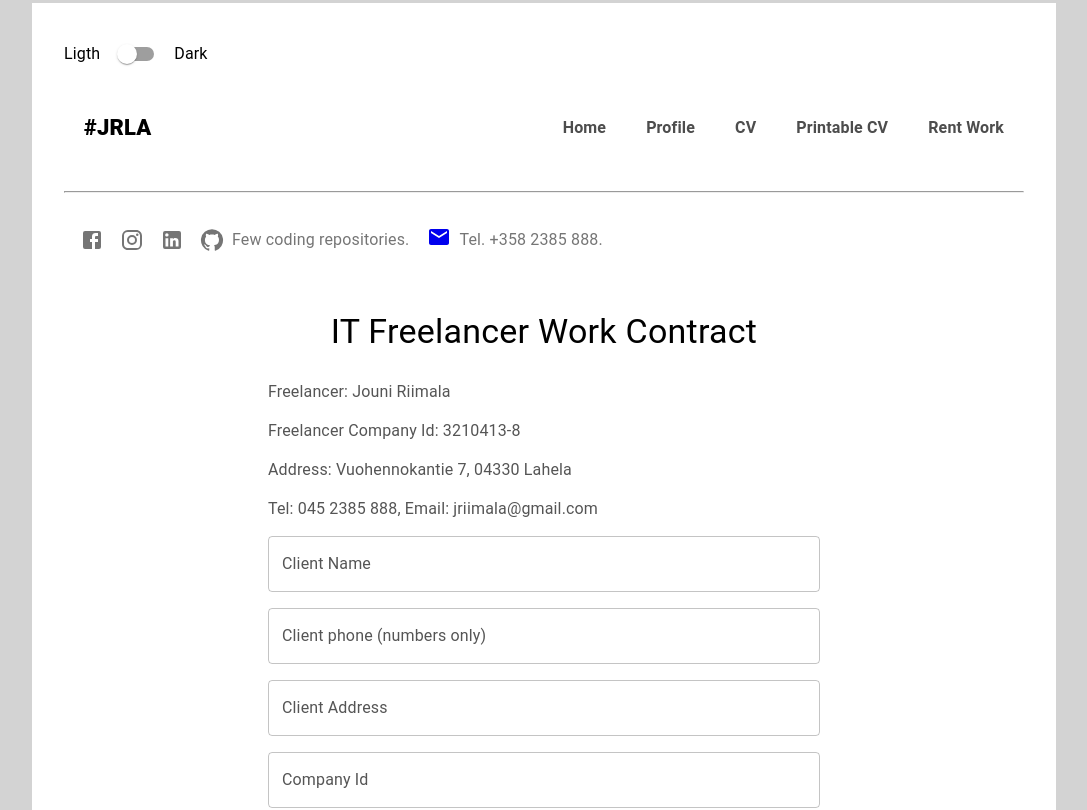
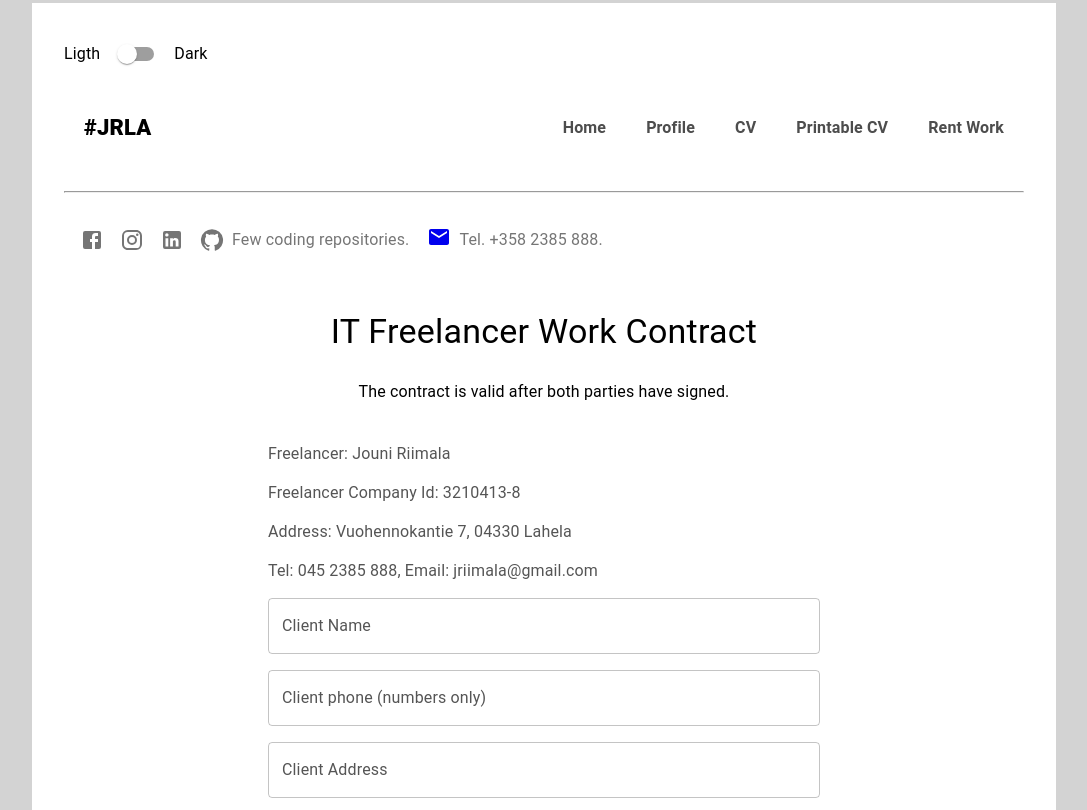
Before and after one commit to JouniR68/CV, a React (Vite) app: page /contract in a window 1280 px wide. Shown: the top 810 px of the page, without its empty margins (96-1183 px from the left). Built offline with nearby package versions, Linux system fonts and the light colour scheme.

Commit message:
Additional text added to contract

```diff
--- a/src/components/Contract.jsx
+++ b/src/components/Contract.jsx
@@ -121,6 +121,10 @@ const ContractForm = () => {
                 <Typography variant="h4" gutterBottom>
                     IT Freelancer Work Contract
                 </Typography>
+                <Typography variant="h7" gutterBottom>
+                    The contract is valid after both parties have signed.<p></p>
+                </Typography>
+
                 <FormLabel sx={{ textAlign: "left" }}>Freelancer: Jouni Riimala</FormLabel>
                 <FormLabel sx={{ textAlign: "left" }}>Freelancer Company Id: 3210413-8</FormLabel>
                 <FormLabel sx={{ textAlign: "left" }}>Address: Vuohennokantie 7, 04330 Lahela</FormLabel>
```
